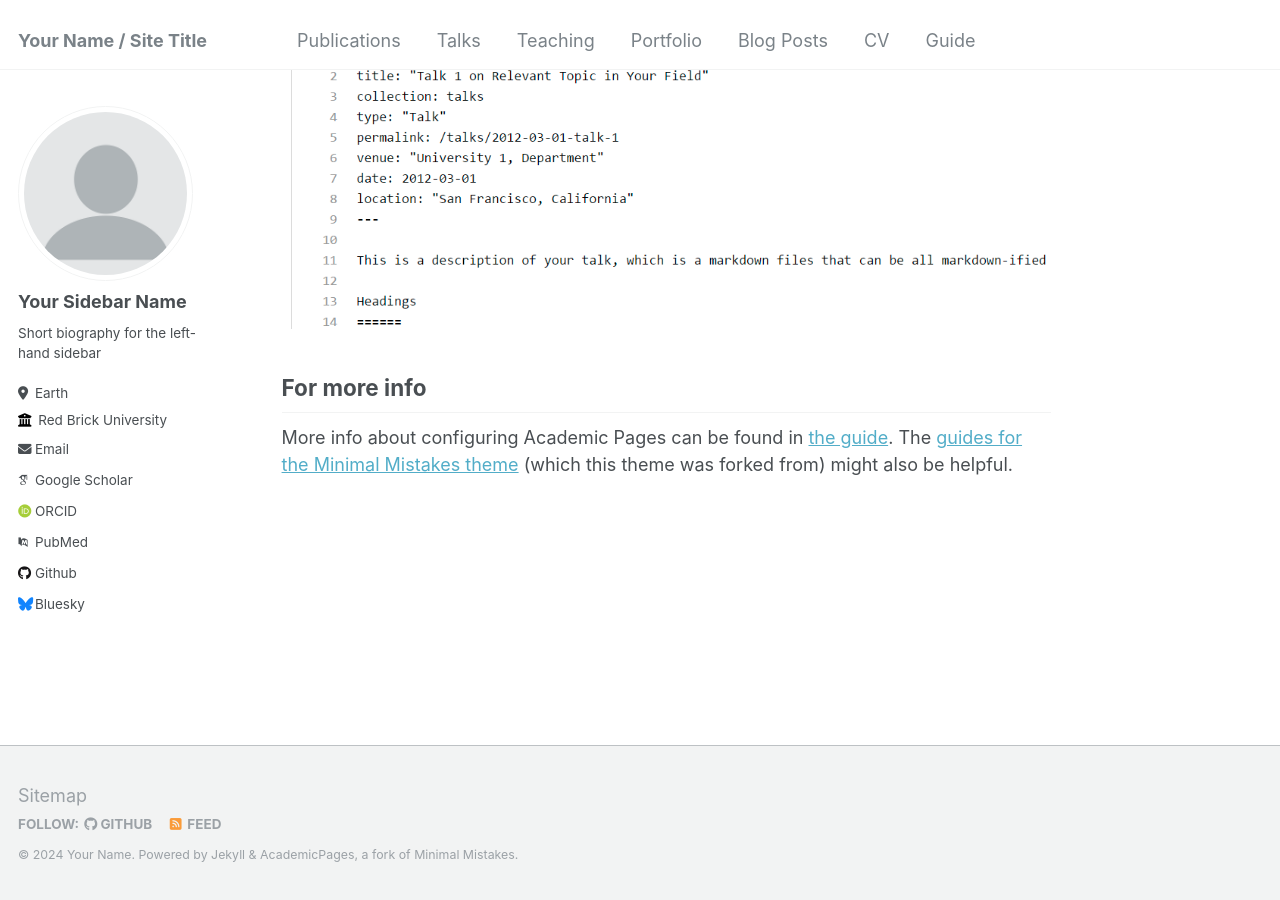
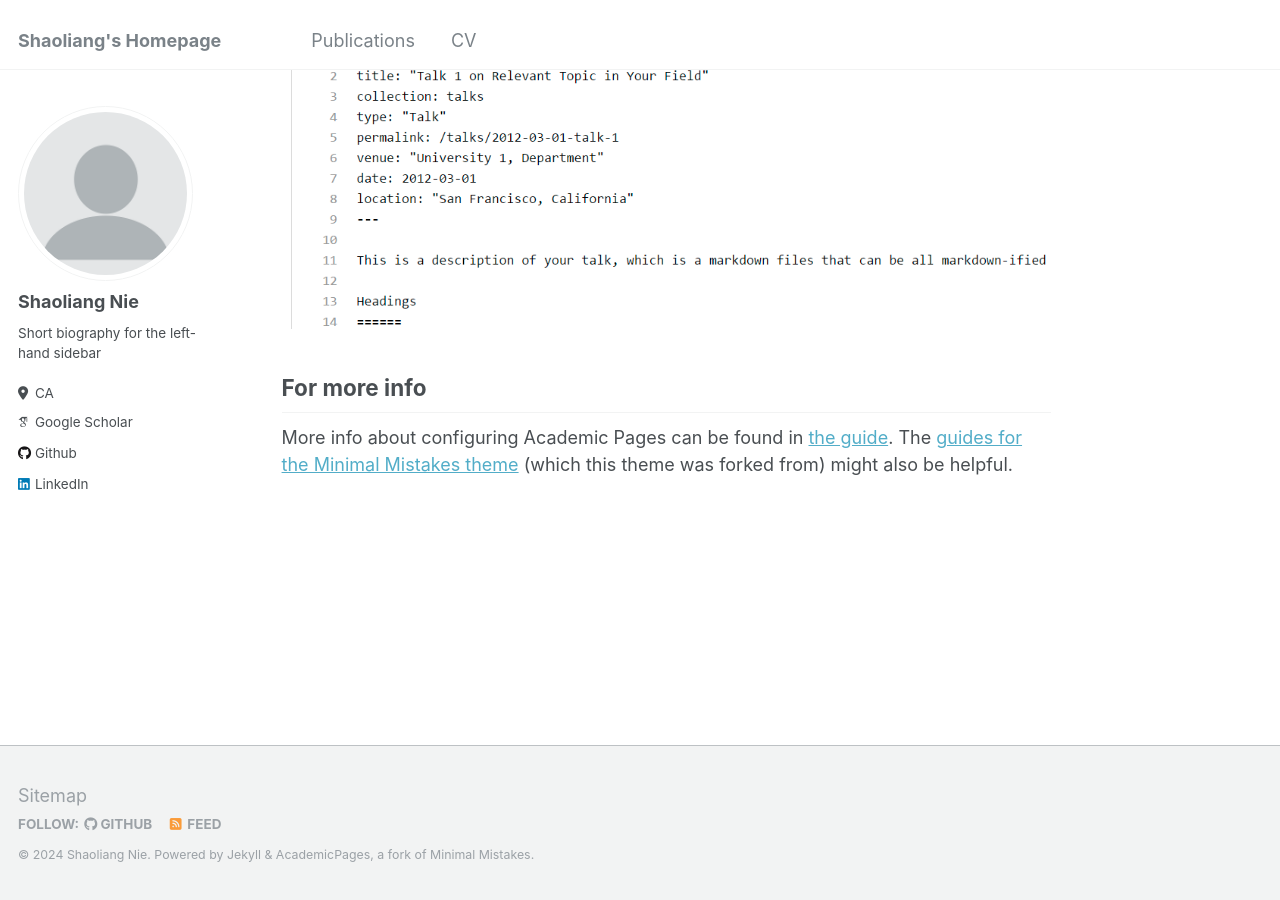
Before and after one commit to snie2012/snie2012.github.io, a Jekyll site: the page built from _pages/about.md, in a window 1280 px wide and 900 px high, scrolled down 2660 px. Built offline with Jekyll 4.4.1, drawn with Linux system fonts in a browser that asks for light colours; some web fonts are replaced.

Commit message:
local change

```diff
--- a/_config.yml
+++ b/_config.yml
@@ -8,13 +8,13 @@
 
 # Basic Site Settings
 locale                   : "en-US"
-title                    : "Your Name / Site Title"
+title                    : "Shaoliang's Homepage"
 title_separator          : "-"
-name                     : &name "Your Name"
-description              : &description "personal description"
-url                      : https://academicpages.github.io # the base hostname & protocol for your site e.g. "https://mmistakes.github.io"
+name                     : &name "Shaoliang Nie"
+description              : &description "my personal webpage"
+url                      : https://snie2012.github.io # the base hostname & protocol for your site e.g. "https://mmistakes.github.io"
 baseurl                  : "" # the subpath of your site, e.g. "/blog"
-repository               : "academicpages/academicpages.github.io"
+repository               : "snie2012/snie2012.github.io"
 
 # Site Author - The following control what appear as part of the author content on the side bar.
 #               If a field is blank the icon and link will not appear, otherwise it will be shown.
@@ -22,33 +22,33 @@ repository               : "academicpages/academicpages.github.io"
 author:
   # Biographic information
   avatar           : "profile.png"
-  name             : "Your Sidebar Name"
+  name             : "Shaoliang Nie"
   pronouns         : # example: "she/her"
   bio              : "Short biography for the left-hand sidebar"
-  location         : "Earth"
-  employer         : "Red Brick University"
+  location         : "CA"
+  employer         : # "Meta"
   uri              : # URL
-  email            : "none@example.org"
+  email            : # "none@example.org"
 
   # Academic websites
   arxiv            : # URL - Update with the correct link to your profile
-  googlescholar    : "https://scholar.google.com/citations?user=PS_CX0AAAAAJ"
+  googlescholar    : "https://scholar.google.com/citations?hl=en&user=5Ngbf_IAAAAJ&view_op=list_works&sortby=pubdate"
   impactstory      : # URL
-  orcid            : "http://orcid.org/yourorcidurl"
+  orcid            : # "http://orcid.org/yourorcidurl"
   semantic         : # URL
-  pubmed           : "https://www.ncbi.nlm.nih.gov/pubmed/?term=john+snow"
+  pubmed           : # "https://www.ncbi.nlm.nih.gov/pubmed/?term=john+snow"
   researchgate     : # URL
 
   # Repositories and software development
   bitbucket        : # Username - Update with your username on the site
   codepen          : # Username
   dribbble         : # Username
-  github           : "academicpages"
+  github           :  "snie2012"
   kaggle           : # Username
   stackoverflow    : # User number or user number and name (i.e., use "1" or "1/jeff-atwood")
 
   # Social media
-  bluesky          : "bsky.app" # Replace this with you Bluesky username
+  bluesky          : # "bsky.app" # Replace this with you Bluesky username
   facebook         : # Username
   flickr           : # Username
   foursquare       : # Username
@@ -57,7 +57,7 @@ author:
   keybase          : # Username
   instagram        : # Username
   lastfm           : # Username
-  linkedin         : # Username
+  linkedin         : "shaoliang-nie" # Username
   mastodon         : # URL
   medium           : # URL
   pinterest        : # Username
```
Also changed, not shown: _data/navigation.yml (+10 -10 lines).
